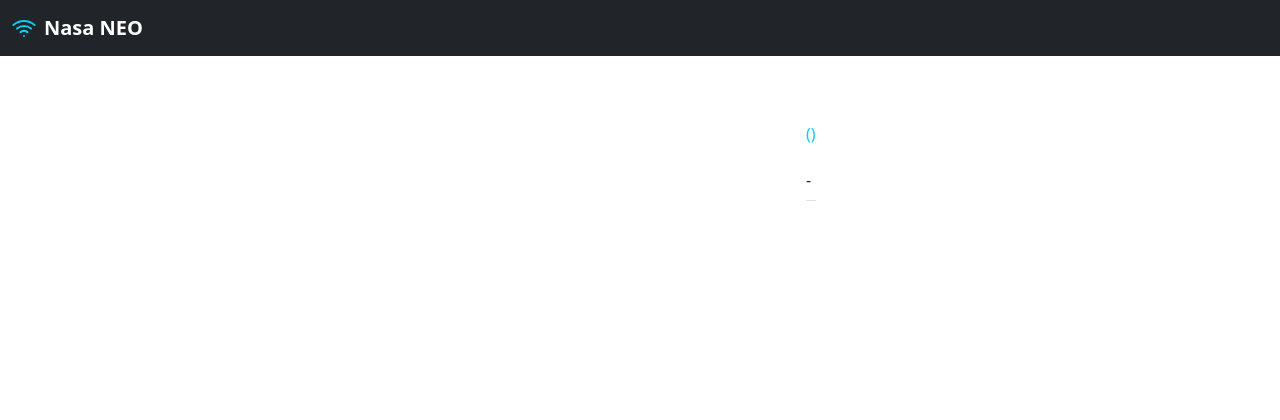
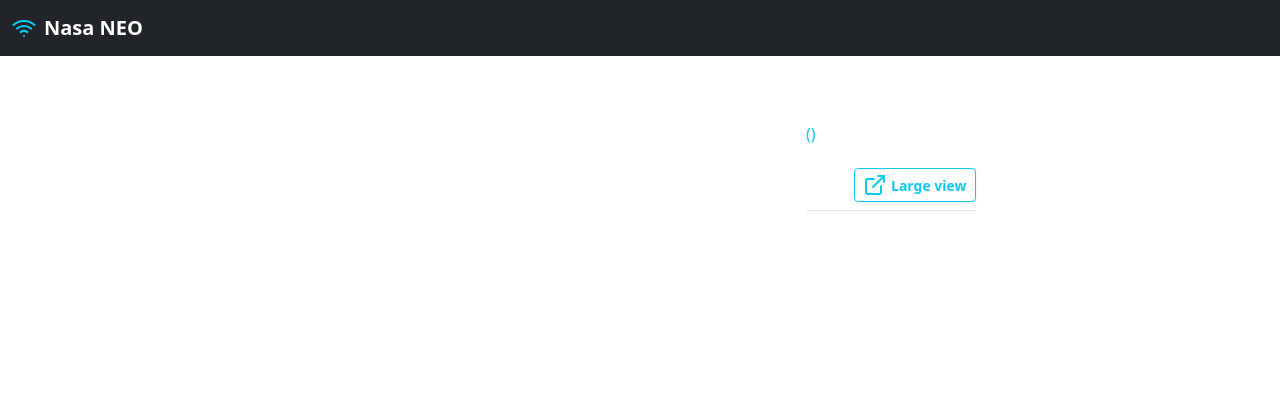
Before and after one commit to Samuel-Marien/nasa_neo_tracker, a Django app: page /apod_result in a window 1280 px wide. Shown: the top 420 px of the page. Run offline with Django 4.2, Linux system fonts and the light colour scheme; data that the repository does not hold is empty.

Commit message:
feat: add external button for apod largest views on blank page

```diff
--- a/neo_app/templates/neo_app/apod_result.html
+++ b/neo_app/templates/neo_app/apod_result.html
@@ -10,8 +10,13 @@
     </div>
     <div>
       <p class="fs-2 fw-bold">{{apod_object.title}} <span class="fs-6 fw-light text-info">({{apod_object.service_version}})</span></p>
-      <p class="mt-1 border-bottom pb-2">{{apod_object.copyright}} - {{apod_object.date}}</p>
-      <p>{{apod_object.explanation}}</p>
+      <p class="d-flex justify-content-between mt-1 border-bottom pb-2">{{apod_object.copyright}} {{apod_object.date}}
+        <a href="{{apod_object.hdurl}}" target="_blanc" class="d-flex align-items-center ms-5 btn btn-outline-info btn-sm shadow-sm">
+          <i class="icon-link icon-link-hover me-1" data-feather="external-link"></i>
+          <span class="fw-bold">Large view</span>
+        </a>
+      </p>
+      <p class="text-sm">{{apod_object.explanation}}</p>
     </div>
   </div>
 </main>
```
